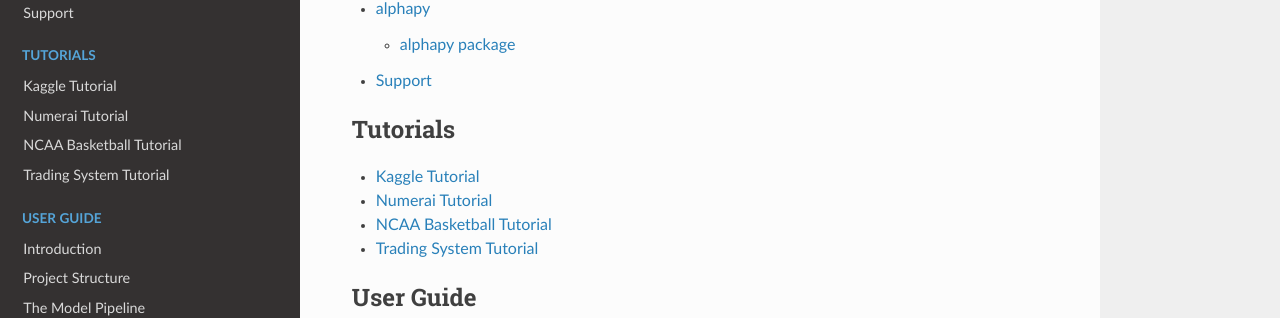
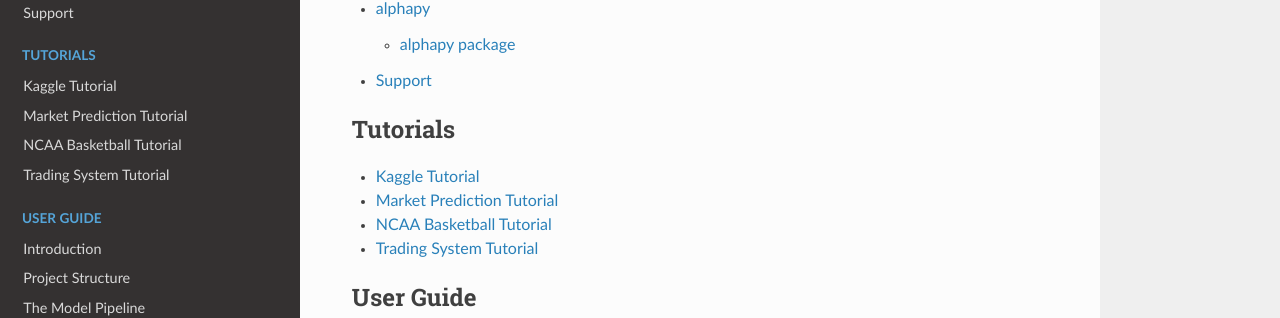
Before and after one commit to ScottfreeLLC/AlphaPy, a Sphinx documentation site: the page built from docs/index.rst, in a window 1280 px wide and 900 px high. Shown: the part 283-601 px from the top of the window. Built offline with Sphinx 7.4.7 and the Read the Docs theme 2.0.0, drawn with Linux system fonts in a browser that asks for light colours.

```diff
--- a/docs/index.rst
+++ b/docs/index.rst
@@ -16,9 +16,9 @@
    :caption: Tutorials
 
    tutorials/kaggle
-   tutorials/numerai
+   tutorials/market
    tutorials/ncaab
-   tutorials/trading
+   tutorials/system
 
 .. toctree::
    :maxdepth: 2
--- /dev/null
+++ b/docs/tutorials/market.rst
@@ -0,0 +1,2 @@
+Market Prediction Tutorial
+==========================
--- a/docs/tutorials/numerai.rst
+++ /dev/null
@@ -1,2 +0,0 @@
-Numerai Tutorial
-================
```
Also changed, not shown: docs/tutorials/system.rst (renamed from docs/tutorials/trading.rst), 1 other file.
